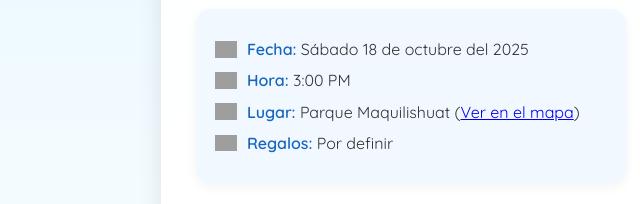
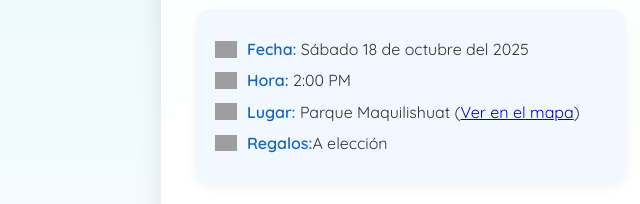
Before and after one commit to Ovidio-Aguirre/Babyshower, a plain HTML site: page index.html in a window 1280 px wide. Shown: the part 496-700 px from the top of the page, 229-869 px from the left. Drawn offline with Linux system fonts and the light colour scheme; grey boxes are pictures that could not be loaded.

Commit message:
Update index.html

```diff
--- a/index.html
+++ b/index.html
@@ -236,9 +236,9 @@
     <div class="illustration"></div>
     <div class="info-box">
       <div class="info-item"><img src="https://cdn-icons-png.flaticon.com/512/747/747310.png" alt="Calendario"><span><span class="highlight">Fecha:</span> Sábado 18 de octubre del 2025</span></div>
-      <div class="info-item"><img src="https://cdn-icons-png.flaticon.com/512/2088/2088617.png" alt="Reloj"><span><span class="highlight">Hora:</span> 3:00 PM</span></div>
+      <div class="info-item"><img src="https://cdn-icons-png.flaticon.com/512/2088/2088617.png" alt="Reloj"><span><span class="highlight">Hora:</span> 2:00 PM</span></div>
       <div class="info-item"><img src="https://cdn-icons-png.flaticon.com/512/684/684908.png" alt="Ubicación"><span><span class="highlight">Lugar:</span> Parque Maquilishuat (<a href="https://maps.app.goo.gl/fg6Pp6JyD5NmcTxPA">Ver en el mapa</a>)</span></div>
-      <div class="info-item"><img src="https://cdn-icons-png.flaticon.com/512/891/891462.png" alt="Regalo"><span><span class="highlight">Regalos:</span> Por definir</span></div>
+      <div class="info-item"><img src="https://cdn-icons-png.flaticon.com/512/891/891462.png" alt="Regalo"><span><span class="highlight">Regalos:</span>A elección</span></div>
     </div>
 
     <form action="https://formspree.io/f/xblzrqql" method="POST" id="attendance-form">
```
